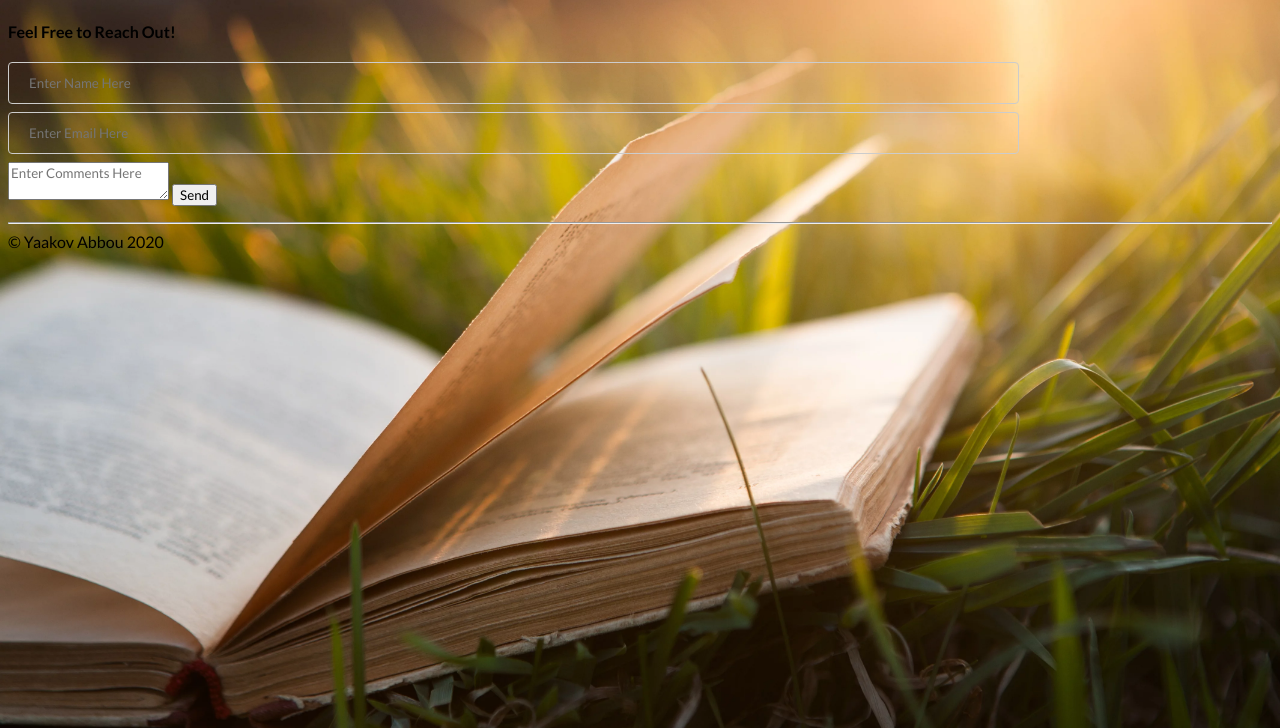
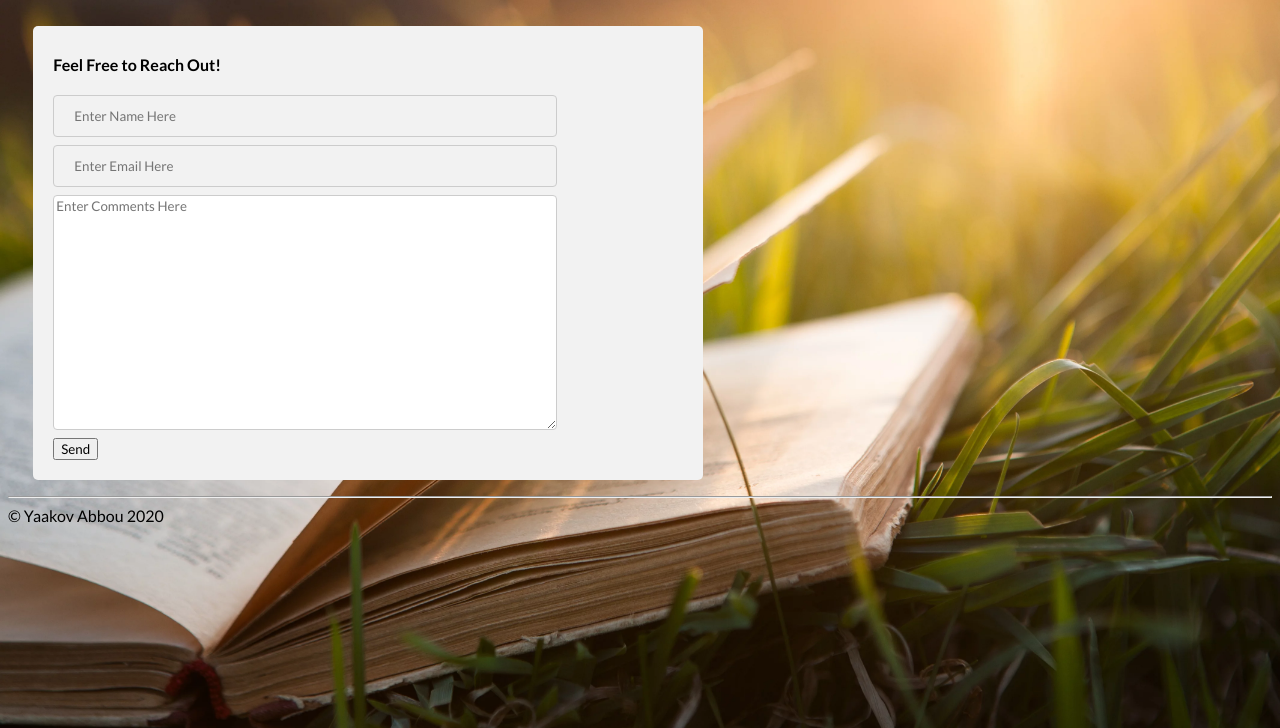
Before and after one commit to yabbou/Bookswap, a PHP site: page /contact_us.php in a window 1280 px wide. Shown: the part 72-800 px from the top of the page. Run offline with PHP 8.4, Linux system fonts and the light colour scheme.

Commit message:
Cleaned up contact form

```diff
--- a/general/contact_us.html
+++ b/general/contact_us.html
@@ -1,6 +1,6 @@
 <div class="contact-form">
 
-    <form class="contact-form-container" action="msg_site_admin.php" method="POST">
+    <form class="container" action="msg_site_admin.php" method="POST">
 
         <h4>Feel Free to Reach Out!</h4>
         <input type="text" placeholder="Enter Name Here" name="nameEntry" required>
--- a/general/styles.css
+++ b/general/styles.css
@@ -24,7 +24,7 @@ input[type=text], input[type=password], input[type=email], input[type=number] {
     margin-bottom: 5px;
 }
 
-input[type=text] {
+input[type=text], input[type=number] {
     width: 80%;
     padding: 12px 20px;
     margin: 8px 0;
@@ -34,10 +34,29 @@ input[type=text] {
     box-sizing: border-box;
 }
 
-div.container {
+textarea {
+    height: 30%;
+    min-height: 10%;
+    max-height: 80%;
+    min-width: 80%;
+    max-width: 80%;
+    border: 1px solid #ccc;
+    border-radius: 4px;
+    margin-right: 100%;
+}
+
+button{
+    margin-top: 8px;
+}
+
+div.container, form.container {
     border-radius: 5px;
     background-color: #f2f2f2;
     padding: 20px;
+    padding-top: 8px;
+    margin-top: 2%;
+    margin-left: 2%;
+    margin-right: 45%;
 }
 
 /* img */
@@ -125,8 +144,6 @@ a:hover {
 
 /* contact form */
 
-
-
 /* errors */
 
 .error {
```
